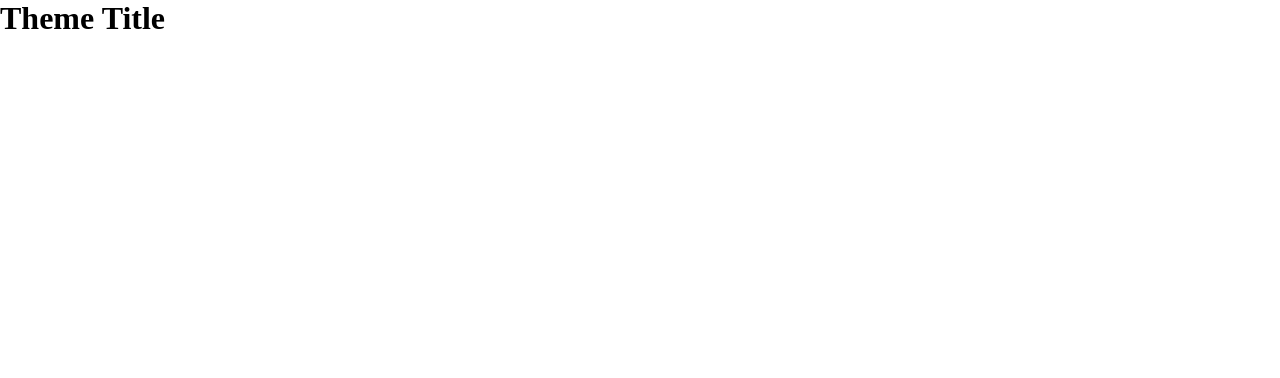
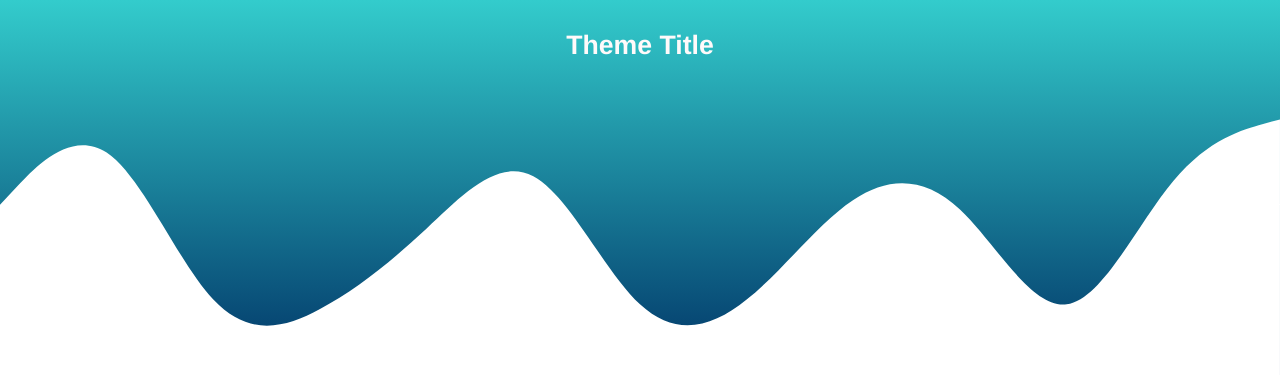
Before and after one commit to ChelleAmon/mobilefriendlyday1, a plain HTML site: page take-home.html in a window 1280 px wide. Drawn offline with Linux system fonts and the light colour scheme.

Commit message:
added wavy svg using getwaves app

```diff
--- a/CSS/take-home.css
+++ b/CSS/take-home.css
@@ -6,3 +6,36 @@
 body{
     overflow:hidden;
 }
+
+header {
+width: 100%;
+
+}
+
+.wavy1 h1{
+    text-align:center;
+    font-size: 20pt;
+    font-family:'Franklin Gothic Medium', 'Arial Narrow', Arial, sans-serif;
+    padding: 30px;
+    color: snow;
+
+}
+
+.wavy1{
+    background:linear-gradient(to bottom, #33cccc 0%, #003366 100%);
+    justify-content: center;
+    align-items: center;
+    display: flex;
+    flex-direction: column;
+    position: absolute;
+    left:0;
+}
+
+@media screen and (max-width:600px){
+    .wavy1 h1{
+        text-align:center;
+        font-size: 15pt;
+        font-family:'Franklin Gothic Medium', 'Arial Narrow', Arial, sans-serif;
+        padding: 20px;
+        color: snow;
+}
--- a/take-home.html
+++ b/take-home.html
@@ -10,6 +10,20 @@
 <body>
 <header class="wavy1">
     <h1>Theme Title</h1>
+    <svg xmlns="http://www.w3.org/2000/svg" viewBox="0 0 1440 320">
+        <path fill="#fff"
+        fill-opacity="1"
+        d="M0,128L20,106.7C40,85,
+        80,43,120,69.3C160,96,200,192,240,234.7C280,277,320,267,360,245.3C400,
+        224,440,192,480,154.7C520,117,560,75,600,96C640,117,680,203,720,240C760,
+        277,800,267,840,234.7C880,203,920,149,960,122.7C1000,96,1040,96,1080,133.3C1120,
+        171,1160,245,1200,240C1240,235,1280,149,1320,101.3C1360,53,1400,43,1420,37.3L1440,
+        32L1440,320L1420,320C1400,320,1360,320,1320,320C1280,320,1240,320,1200,320C1160,320,
+        1120,320,1080,320C1040,320,1000,320,960,320C920,320,880,320,840,320C800,320,760,320,
+        720,320C680,320,640,320,600,320C560,320,520,320,480,320C440,320,400,320,360,320C320,
+        320,280,320,240,320C200,320,160,320,120,320C80,320,40,320,20,320L0,320Z">
+        </path>
+    </svg>
 
 
 </header>
```
